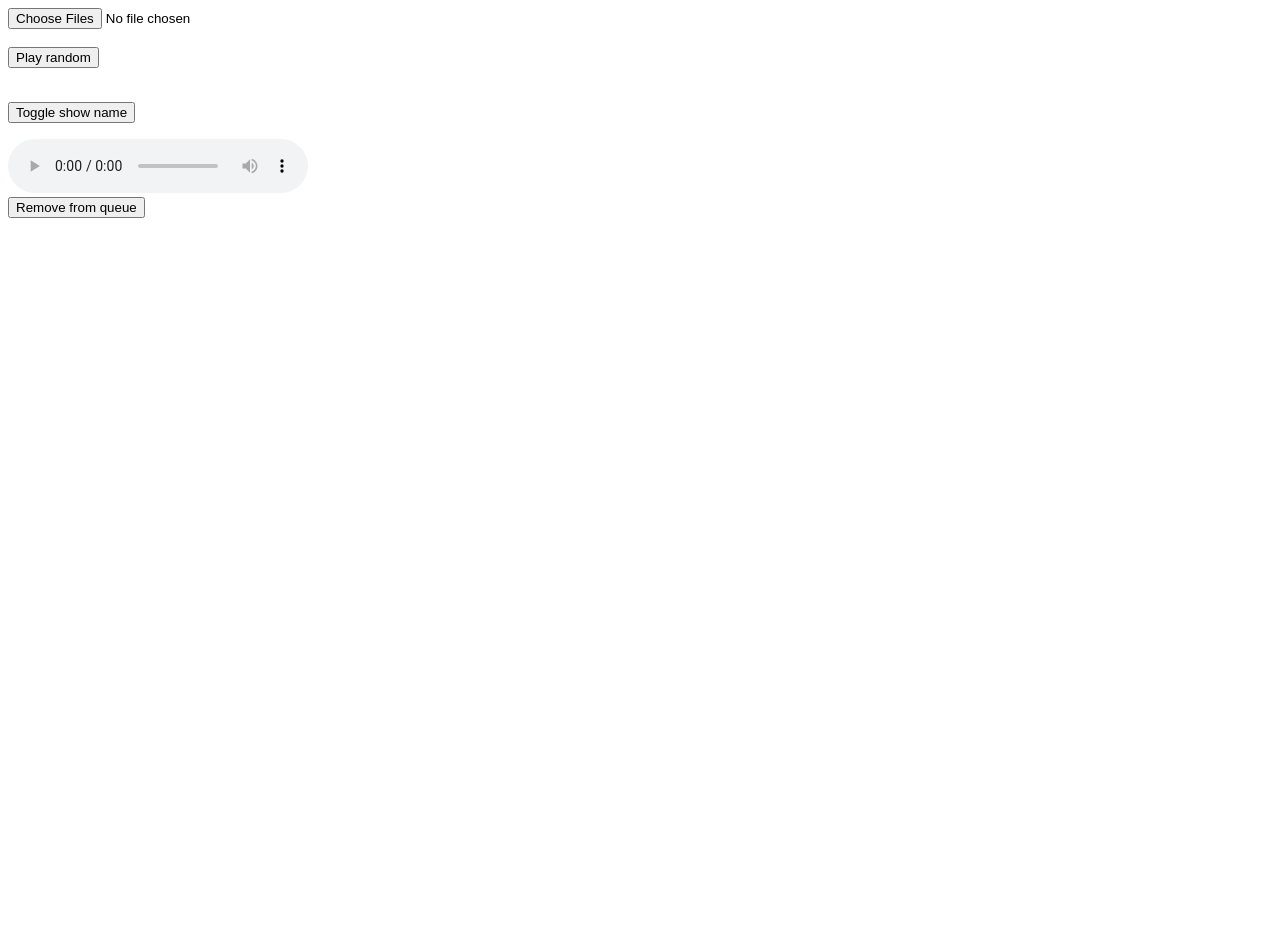
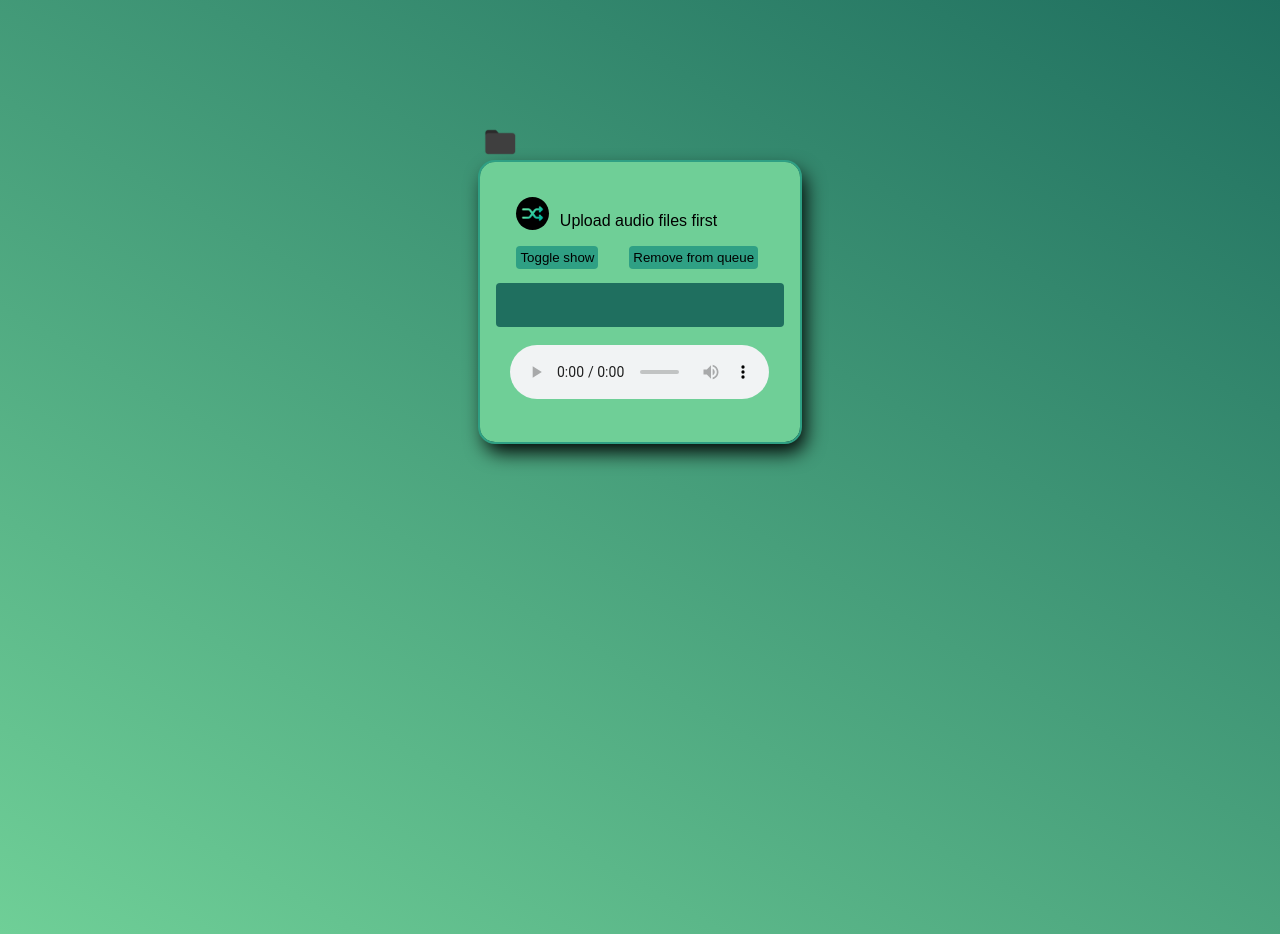
Before and after one commit to Wamoya/random-audio-player, a plain HTML site: page index.html in a window 1280 px wide. Before the commit the page ends 800 px from the top, so only its background shows below. Drawn offline with Linux system fonts and the light colour scheme.

Commit message:
Overhaul CSS

```diff
--- a/index.html
+++ b/index.html
@@ -1,59 +1,49 @@
 <!DOCTYPE html>
+<html lang="es">
     <head>
-
+        <meta charset="utf-8">
+        <title>Yo más</title>
+        <link rel="stylesheet" href="styles/style.css">
+        <link rel="icon" type="image/x-icon" href="img/favicon.ico">
     </head>
     <body>
+        <div id="main_container">
+            <div id="control_pannel">
+                <label id="browse-input" for="folder"><img src="img/folder.png" style="width: 2rem"></label>
                 <input type="file" id="folder" webkitdirectory multiple accept="audio/*">
+            </div>
 
-    <br><br>
+            <div class="main_pannel">
+                <br>
+                <button onclick="playRandom()">
+                    <div class="shuffle-button">
+                        <img src="img/shuffle-green.png" alt="Play random audio" style="width: 25px">
+                    </div>
+                </button>
+                <p style="display: inline" id="queueLength" style="padding-bottom:1rem">Upload audio files first</p>
 
-    <button onclick="playRandom()">Play random</button>
-    <p id="queueLength"></p>
+                <div style="display: block">
+                    <button onclick="toggleShowName()">
+                        <div>
+                            <p>Toggle show</p>
+                        </div>
+                    </button>
+                    <button onclick="removeFromQueue()">
+                        <div>
+                            <p>Remove from queue</p>
+                        </div>
+                    </button>
+                </div>
+
+                <div style="min-height:2.5rem; background-color: var(--color1); padding: 2px 4px 2px 4px; border-radius: 4px;">
+                    <p id="filename" style="margin: 0px"></p>
+                </div>
 
                 <br>
 
-    <button onclick="toggleShowName()">Toggle show name</button>
-    <p id="filename"></p>
                 <audio id="player" controls></audio>
-
-    <br>
-
-    <button onclick="removeFromQueue()">Remove from queue</button>
-
-    <script>
-    let files = []
-    let queue = []
-    let showName = false
-    let currentFile = null
-
-    document.getElementById("folder").addEventListener("change", e => {
-    files = Array.from(e.target.files).filter(f => f.type.startsWith("audio"))
-    queue = files
-    })
-
-    function playRandom() {
-        if (queue.length === 0) return
-
-        currentFile = queue[Math.floor(Math.random() * queue.length)]
-        const url = URL.createObjectURL(currentFile)
-
-        const player = document.getElementById("player")
-        player.src = url
-        player.play()
-
-        queueLength.textContent = "Queue size: " + queue.length
-        showName = false
-        filename.textContent = showName ? currentFile.name : ""
-    }
-    function toggleShowName() {
-        showName = !showName
-        filename.textContent = showName ? currentFile.name : ""
-    }
-    function removeFromQueue() {
-        const index = queue.indexOf(currentFile)
-        queue.splice(index, 1)
-
-        playRandom()
-    }
-    </script>
+            </div>
+        </div>
+        <script src="scripts/main.js"></script>
     </body>
+</html>
--- /dev/null
+++ b/scripts/main.js
@@ -0,0 +1,46 @@
+let files = []
+let queue = []
+let showName = false
+let currentAudio = null
+const player = document.getElementById("player")
+
+document.getElementById("folder").addEventListener("change", e => {
+    files = Array.from(e.target.files).filter(f => f.type.startsWith("audio"))
+    queue = files
+})
+
+function playRandom() {
+    if (queue.length === 0) return
+
+    currentAudio = queue[Math.floor(Math.random() * queue.length)]
+    const url = URL.createObjectURL(currentAudio)
+
+    player.src = url
+    player.play()
+
+    showName = false
+    updateDOM()
+}
+function toggleShowName() {
+    showName = !showName
+    updateDOM()
+}
+function removeFromQueue() {
+    const index = queue.indexOf(currentAudio)
+    queue.splice(index, 1)
+
+    if (queue.length == 0) {
+        cellebrate()
+    } else {
+        playRandom()
+    }
+}
+function cellebrate() {
+    console.log("party time")
+    player.pause()
+    updateDOM()
+}
+function updateDOM() {
+    queueLength.textContent = "Queue size: " + queue.length
+    filename.textContent = showName ? currentAudio.name : ""
+}
--- /dev/null
+++ b/styles/style.css
@@ -0,0 +1,79 @@
+:root {
+    --color1: #1f6f5f;
+    --color2: #2FA084;
+    --color3: #6FCF97;
+    --color4: #EEEEEE;
+}
+
+* {
+    font-family: Arial, Helvetica, sans-serif
+}
+
+body {
+    height: 100vh;
+    background-image: linear-gradient(30deg, var(--color3), var(--color1));
+    overflow: hidden;
+}
+
+#main_container {
+    margin: 10% auto;
+    width: 20rem;
+    height: 30rem;
+    box-sizing: border-box;
+}
+#control_pannel {
+    margin-left: 0.25rem
+}
+.main_pannel {
+    outline: solid var(--color2) 2px;
+    background-color: var(--color3);
+    border-radius: 15px;
+    box-shadow: 5px 10px 20px;
+    padding: 5%;
+}
+
+button {
+    margin-left: 5%;
+    background: none;
+    border: none;
+    cursor: pointer;
+}
+button div {
+    background-color: var(--color2);
+    border-radius: 4px
+}
+.shuffle-button {
+    border-radius: 100%;
+    display: grid;
+    padding: 4px;
+    background-color: black;
+}
+button div:hover {
+    transform: scale(1.1);
+}
+button div:active {
+    transform: scale(1.2)
+}
+
+button p {
+    border-radius: 100%;
+    display: grid;
+    padding: 4px;
+}
+
+#folder {
+    display: none
+}
+#browse-input img:hover {
+    transform: scale(1.1);
+    cursor: pointer;
+}
+#browse-input img:active {
+    transform: scale(1.2)
+}
+
+#player {
+    width: 90%;
+    margin-left: 5%;
+    margin-bottom: 8%;
+}
```
Also changed, not shown: img/favicon.ico (added), img/folder.png (added), img/shuffle-green.png (added), 1 other file. Lines whose indentation alone changed are shown as unchanged.
